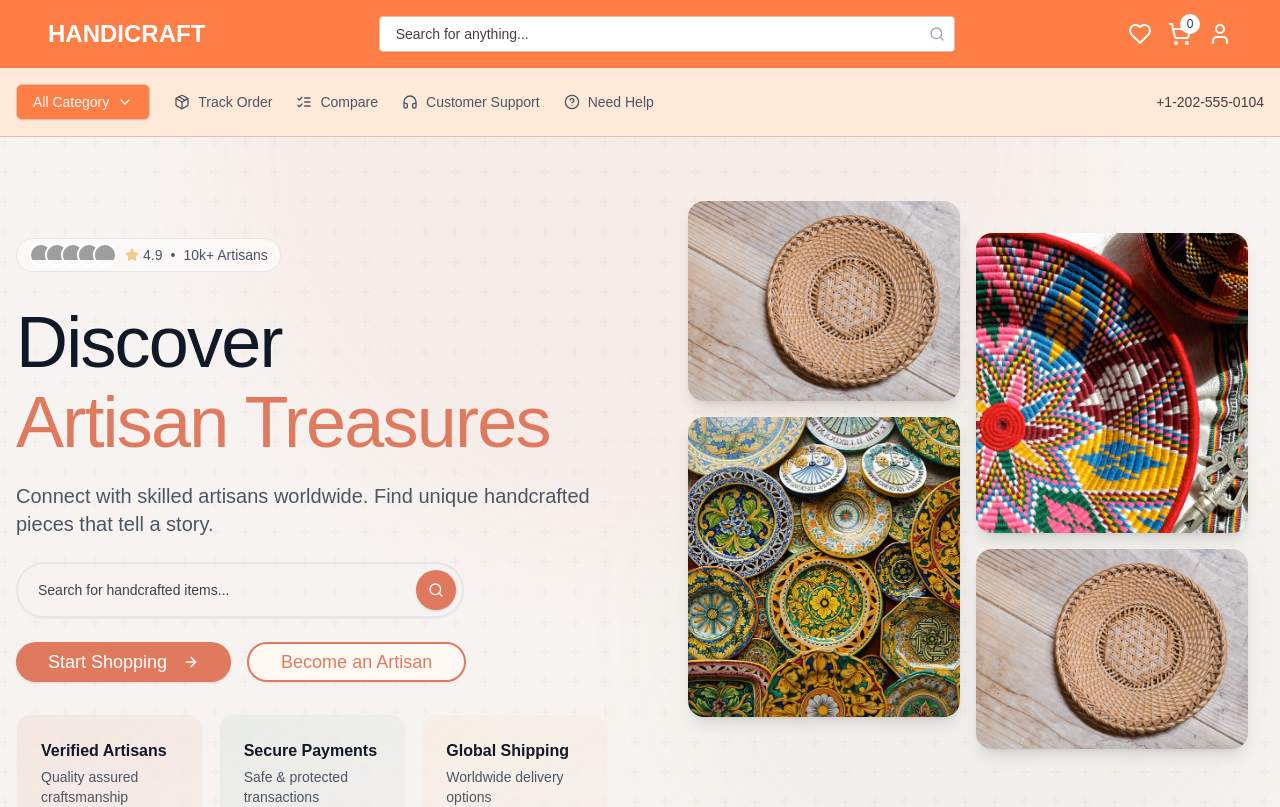
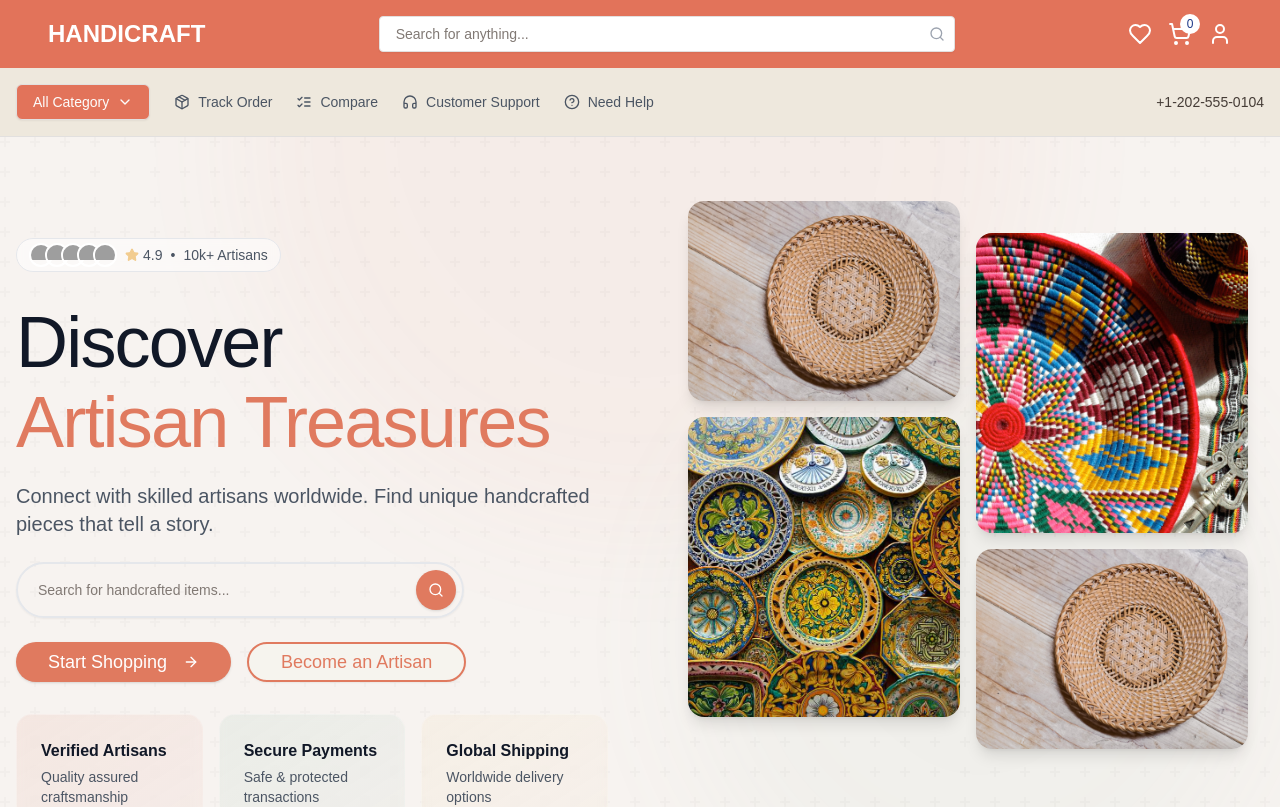
Before and after one commit to Learnathon-By-Geeky-Solutions/momentum, a Next.js app in the folder frontend/: page / in a window 1280 px wide. Shown: the top 807 px of the page. Built offline with nearby package versions, Linux system fonts and the light colour scheme; grey boxes are pictures that could not be loaded.

Commit message:
Update global styles, improve product price display logic, and enhance component type safety

```diff
--- a/frontend/app/globals.css
+++ b/frontend/app/globals.css
@@ -7,65 +7,69 @@ body {
 }
 
 
-
 @layer base {
   :root {
-    --background: 32.73 84.62% 97.45%;
-    --foreground: 0 9.63% 26.47%;
-    --muted: 25.26 100% 92.55%;
-    --muted-foreground: 0 9.63% 26.47%;
-    --popover: 32.73 84.62% 97.45%;
-    --popover-foreground: 0 9.63% 26.47%;
-    --card: 32.73 84.62% 97.45%;
-    --card-foreground: 0 9.63% 26.47%;
-    --border: 26.09 40.35% 77.65%;
-    --input: 26.09 40.35% 77.65%;
-    --primary: 18.39 100% 63.53%;
-    --primary-foreground: 0 0% 100%;
-    --secondary: 19.59 65.92% 56.27%;
-    --secondary-foreground: 0 0% 100%;
-    --accent: 20.17 100% 76.67%;
-    --accent-foreground: 0 9.63% 26.47%;
-    --destructive: 346.84 77.17% 49.8%;
-    --destructive-foreground: 0 0% 100%;
-    --ring: 18.39 100% 63.53%;
-    --chart-1: 271 17% 29%;
-    --chart-2: 271 3% 85%;
-    --chart-3: 271 3% 85%;
-    --chart-4: 271 3% 88%;
-    --chart-5: 271 20% 29%;
+    --background: 39 33% 95%;
+    --foreground: 24 12% 24%;
+
+    --card: 39 33% 99%;
+    --card-foreground: 24 12% 24%;
+
+    --popover: 39 33% 99%;
+    --popover-foreground: 24 12% 24%;
+
+    --primary: 11 70% 62%;
+    --primary-foreground: 39 33% 99%;
+
+    --secondary: 158 22% 60%;
+    --secondary-foreground: 39 33% 99%;
+
+    --muted: 39 33% 90%;
+    --muted-foreground: 24 5% 48%;
+
+    --accent: 39 79% 75%;
+    --accent-foreground: 24 12% 24%;
+
+    --destructive: 0 84% 60%;
+    --destructive-foreground: 39 33% 99%;
+
+    --border: 24 5% 88%;
+    --input: 24 5% 88%;
+    --ring: 11 70% 62%;
+
     --radius: 0.5rem;
   }
 
   .dark {
-    --background: 271 31% 3%;
-    --foreground: 271 19% 97%;
-    --muted: 271 34% 6%;
-    --muted-foreground: 271 2% 70%;
-    --popover: 271 31% 3%;
-    --popover-foreground: 271 19% 97%;
-    --card: 271 31% 3%;
-    --card-foreground: 271 19% 97%;
-    --border: 271 13% 15%;
-    --input: 271 13% 15%;
-    --primary: 271 17% 29%;
-    --primary-foreground: 271 17% 89%;
-    --secondary: 271 2% 15%;
-    --secondary-foreground: 271 2% 75%;
-    --accent: 271 2% 15%;
-    --accent-foreground: 271 2% 75%;
-    --destructive: 17 80% 46%;
-    --destructive-foreground: 0 0% 100%;
-    --ring: 271 17% 29%;
-    --chart-1: 271 17% 29%;
-    --chart-2: 271 2% 15%;
-    --chart-3: 271 2% 15%;
-    --chart-4: 271 2% 18%;
-    --chart-5: 271 20% 29%;
+    --background: 24 12% 8%;
+    --foreground: 39 33% 95%;
+
+    --card: 24 12% 12%;
+    --card-foreground: 39 33% 95%;
+
+    --popover: 24 12% 12%;
+    --popover-foreground: 39 33% 95%;
+
+    --primary: 11 70% 62%;
+    --primary-foreground: 39 33% 99%;
+
+    --secondary: 158 22% 60%;
+    --secondary-foreground: 39 33% 99%;
+
+    --muted: 24 12% 24%;
+    --muted-foreground: 39 33% 70%;
+
+    --accent: 39 79% 75%;
+    --accent-foreground: 24 12% 8%;
+
+    --destructive: 0 62% 30%;
+    --destructive-foreground: 39 33% 95%;
+
+    --border: 24 12% 24%;
+    --input: 24 12% 24%;
+    --ring: 11 70% 62%;
   }
 }
-
-
 
 @layer base {
   * {
--- a/frontend/app/products/details/page.tsx
+++ b/frontend/app/products/details/page.tsx
@@ -92,7 +92,7 @@ export default function ProductPage() {
           <div className="mt-4">
             <div className="flex items-center gap-4">
               <p className="text-3xl font-bold">${product.price}</p>
-              {product.originalPrice && (
+              {product.originalPrice>0 && (
                 <>
                   <p className="text-lg text-muted-foreground line-through">${product.originalPrice}</p>
                   <Badge variant="secondary">{product.discount}% OFF</Badge>
--- a/frontend/components/brand/account/auth-layout.tsx
+++ b/frontend/components/brand/account/auth-layout.tsx
@@ -1,3 +1,4 @@
+
 import type React from "react"
 
 interface AuthLayoutProps {
@@ -7,7 +8,7 @@ interface AuthLayoutProps {
   showImage?: boolean
 }
 
-export function AuthLayout({ children, title, subtitle, showImage = true }: AuthLayoutProps) {
+export function AuthLayout({ children, title, subtitle, showImage = true }: Readonly<AuthLayoutProps>) {
   return (
     <div className="grid min-h-[90vh] w-full lg:grid-cols-2">
       <div className="flex items-center justify-center px-8 py-12 lg:px-12">
--- a/frontend/components/brand/account/login-form.tsx
+++ b/frontend/components/brand/account/login-form.tsx
@@ -13,7 +13,7 @@ interface LoginFormProps {
   onToggleForm: () => void
 }
 
-export function LoginForm({ onToggleForm }: LoginFormProps) {
+export function LoginForm({ onToggleForm }: Readonly<LoginFormProps>) {
   const [showPassword, setShowPassword] = useState(false)
 
   return (
--- a/frontend/components/brand/account/signup-form.tsx
+++ b/frontend/components/brand/account/signup-form.tsx
@@ -13,7 +13,7 @@ interface SignupFormProps {
   onToggleForm: () => void
 }
 
-export default function SignupForm({ onToggleForm }: SignupFormProps) {
+export default function SignupForm({ onToggleForm }: Readonly<SignupFormProps>) {
   const [showPassword, setShowPassword] = useState(false)
   const [showConfirmPassword, setShowConfirmPassword] = useState(false)
 
--- a/frontend/components/brand/landing-page/faq.tsx
+++ b/frontend/components/brand/landing-page/faq.tsx
@@ -43,7 +43,7 @@ export function Faq() {
         <h2 className="text-3xl font-serif font-bold text-center mb-12">Frequently Asked Questions</h2>
         <div className="max-w-3xl mx-auto">
           {faqs.map((faq, index) => (
-            <div key={index} className="mb-4">
+            <div key={faq.id} className="mb-4">
               <button
                 className="flex justify-between items-center w-full text-left p-4 bg-muted rounded-lg focus:outline-none"
                 onClick={() => toggleFAQ(index)}
```
Also changed, not shown: 1 other file (tests, documents, lock files or other folders).
